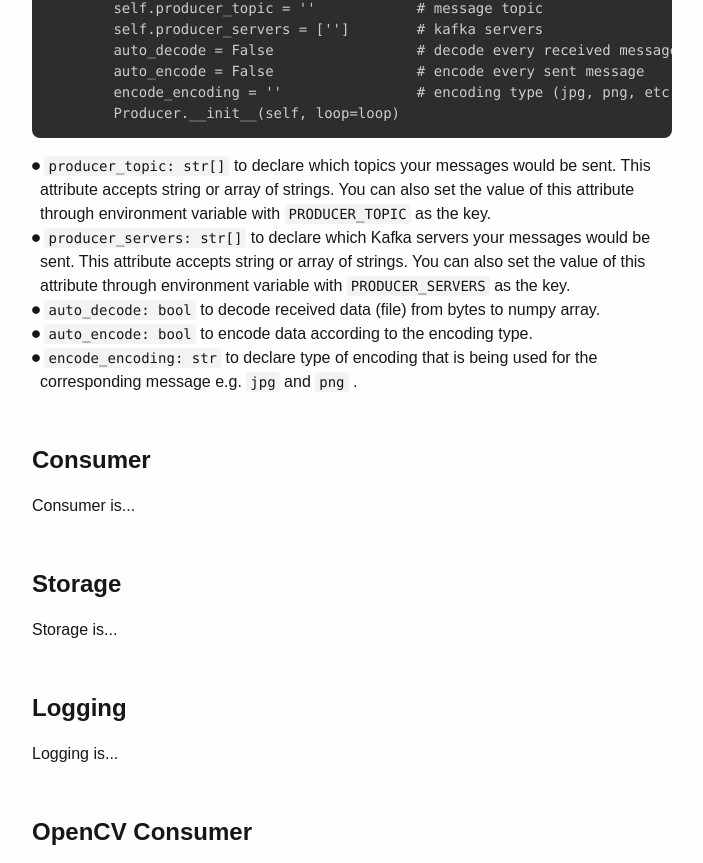
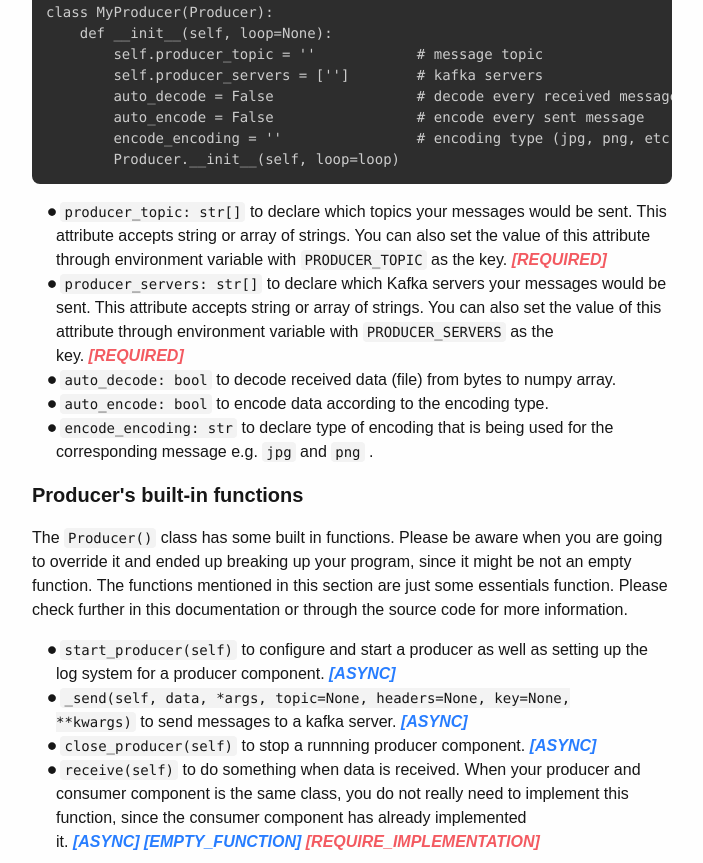
Before and after one commit to FXDROS/fogverse-documentation, a Next.js app: page /documentation in a window 1280 px wide. Shown: the part 6377-7240 px from the top of the page, without its empty margins (416-1119 px from the left). Built offline with nearby package versions, Linux system fonts and the light colour scheme.

Commit message:
feat: complete documentation for producer

```diff
--- a/src/components/pages/documentation/fogverse-basics/producer.tsx
+++ b/src/components/pages/documentation/fogverse-basics/producer.tsx
@@ -1,6 +1,12 @@
 import CodeSnippet, { SmallCode } from "@/components/commons/code-snippet";
 import UnorderedList from "@/components/commons/unordered-list";
 import { PRODUCER } from "./constants";
+import {
+  AsyncFunction,
+  EmptyFunction,
+  Required,
+  RequireImplementation,
+} from "@/components/commons/tags";
 
 const Producer = () => {
   return (
@@ -8,23 +14,28 @@ const Producer = () => {
       <div id="producer" className="text-very-lg font-bold my-4">
         Producer
       </div>
+      <div className="text-lg font-semibold my-4">
+        Producer's base attributes
+      </div>
       <div className="text-base">
         To send messages to a Kafka topic, a component has to extend the
         <SmallCode code="Producer()" />
         class, which basically, is just an empty class that extends the
         <SmallCode code="AbstractConsumer()" />
-        class and the
+        class, the
         <SmallCode code="AIOKafkaProducer()" />
+        class, and the
+        <SmallCode code="Runnable()" />
         class. You might wonder why a producer component should extend a
         consumer class even though it is designed to create a producer
         component. FogVerse is designed with data stream management in mind.
         Hence, as mentioned before, a component is expected to behave as a
-        producer and consumer. The
+        producer and consumer. When initializing a
         <SmallCode code="Producer()" />
-        class has several attributes that you can declare during the class
-        initialization.
+        class, there are several attributes that you can declare, and some of
+        them are required.
         <CodeSnippet language="python" code={PRODUCER.initialization} />
-        <div className="mt-4">
+        <div className="mt-4 ml-4">
           <UnorderedList>
             <SmallCode code="producer_topic: str[]" />
             to declare which topics your messages would be sent. This attribute
@@ -32,6 +43,7 @@ const Producer = () => {
             this attribute through environment variable with
             <SmallCode code="PRODUCER_TOPIC" />
             as the key.
+            <Required />
           </UnorderedList>
           <UnorderedList>
             <SmallCode code="producer_servers: str[]" />
@@ -40,6 +52,7 @@ const Producer = () => {
             value of this attribute through environment variable with
             <SmallCode code="PRODUCER_SERVERS" />
             as the key.
+            <Required />
           </UnorderedList>
           <UnorderedList>
             <SmallCode code="auto_decode: bool" />
@@ -58,6 +71,47 @@ const Producer = () => {
             <SmallCode code="png" />.
           </UnorderedList>
         </div>
+        <div className="text-lg font-semibold my-4">
+          Producer's built-in functions
+        </div>
+        The
+        <SmallCode code="Producer()" />
+        class has some built in functions. Please be aware when you are going to
+        override it and ended up breaking up your program, since it might be not
+        an empty function. The functions mentioned in this section are just some
+        essentials function. Please check further in this documentation or
+        through the source code for more information.
+        <div className="mt-4 ml-4">
+          <UnorderedList>
+            <SmallCode code="start_producer(self)" />
+            to configure and start a producer as well as setting up the log
+            system for a producer component.
+            <AsyncFunction />
+          </UnorderedList>
+          <UnorderedList>
+            <SmallCode
+              code="_send(self, data, *args, topic=None, headers=None, key=None,
+                    **kwargs)"
+            />
+            to send messages to a kafka server.
+            <AsyncFunction />
+          </UnorderedList>
+          <UnorderedList>
+            <SmallCode code="close_producer(self)" />
+            to stop a runnning producer component.
+            <AsyncFunction />
+          </UnorderedList>
+          <UnorderedList>
+            <SmallCode code="receive(self)" />
+            to do something when data is received. When your producer and
+            consumer component is the same class, you do not really need to
+            implement this function, since the consumer component has already
+            implemented it.
+            <AsyncFunction />
+            <EmptyFunction />
+            <RequireImplementation />
+          </UnorderedList>
+        </div>
       </div>
     </div>
   );
```
